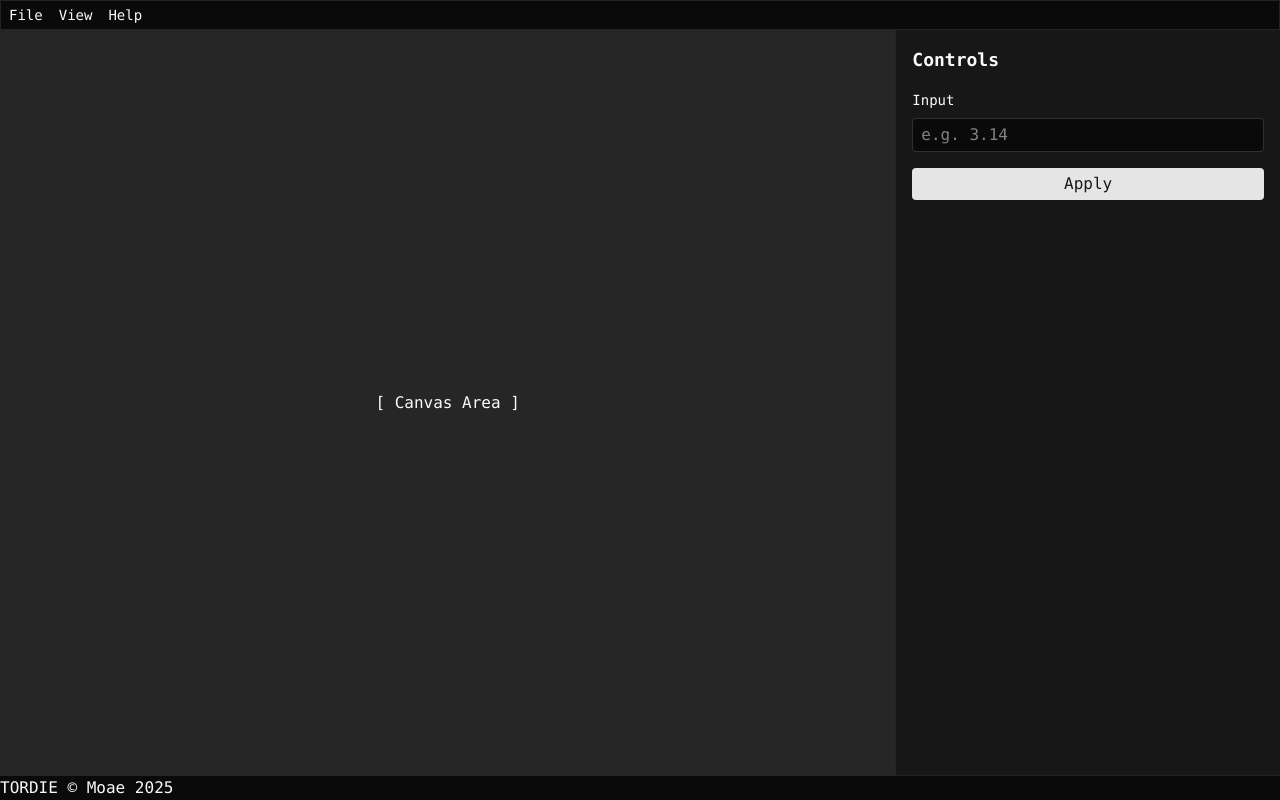
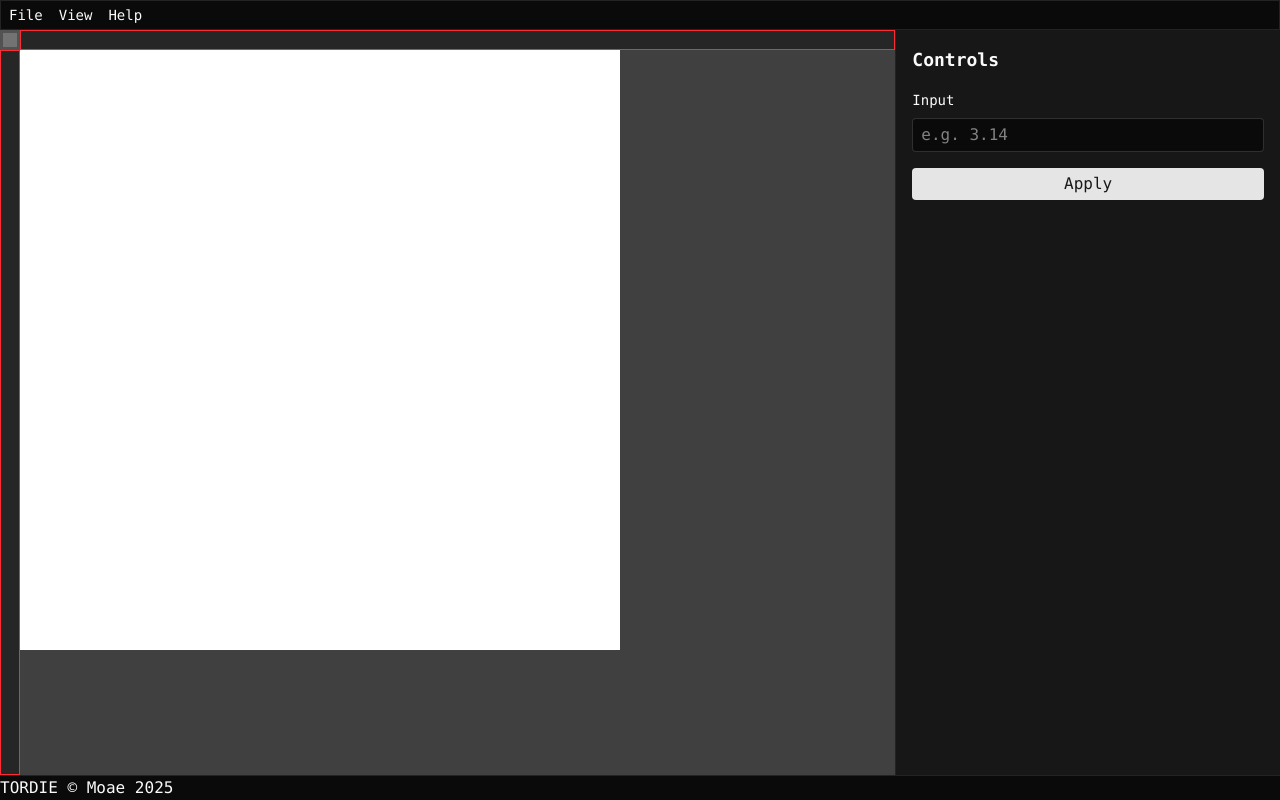
Before and after one commit to Moaesaycto/Tordie-6, a React (Vite) app: page / in a window 1280 px wide. Built offline with nearby package versions, Linux system fonts and the light colour scheme.

Commit message:
Added basics for document rendering

```diff
--- a/package.json
+++ b/package.json
@@ -14,6 +14,7 @@
     "@radix-ui/react-menubar": "^1.1.7",
     "@radix-ui/react-separator": "^1.1.4",
     "@radix-ui/react-slot": "^1.2.0",
+    "@radix-ui/react-tabs": "^1.1.8",
     "@tailwindcss/vite": "^4.1.4",
     "class-variance-authority": "^0.7.1",
     "clsx": "^2.1.1",
--- a/src/components/canvas/canvas.tsx
+++ b/src/components/canvas/canvas.tsx
@@ -1,11 +1,32 @@
+import Ruler from "@/components/canvas/guide/ruler";
+import CanvasRenderer from "@/components/canvas/render/canvasrenderer";
+
+const RULER_SIZE = 20;
+
 const Canvas = () => {
     return (
         <div className="h-full w-full">
             <div className="bg-muted h-full flex items-center justify-center">
-                [ Canvas Area ]
+                <div
+                    className="grid h-full w-full"
+                    style={{
+                        gridTemplateColumns: `${RULER_SIZE}px 1fr`,
+                        gridTemplateRows: `${RULER_SIZE}px 1fr`,
+                    }}
+                >
+                    <div className="bg-neutral-500 border-3 border-neutral-600" />
+                    <Ruler start={0} end={1} orientation="horizontal" />
+
+                    <Ruler
+                        start={0}
+                        end={1}
+                        orientation="vertical"
+                    />
+                    <CanvasRenderer />
+                </div>
             </div>
         </div>
-    )
-}
+    );
+};
 
-export default Canvas
+export default Canvas;
--- /dev/null
+++ b/src/components/canvas/guide/ruler.tsx
@@ -0,0 +1,36 @@
+type RulerProps = {
+    start: number,
+    end: number,
+    orientation?: "vertical" | "horizontal"
+    minorTicks?: number,
+    minorSteps?: number,
+    subMinorTicks?: number,
+    className?: string,
+};
+
+const Ruler = ({
+    start,
+    end,
+    orientation = "vertical",
+    minorTicks = 10,
+    minorSteps = 2,
+    subMinorTicks = 5,
+    className = "",
+}: RulerProps) => {
+    const isVertical = orientation === "vertical";
+
+    // Total length in pixels of the ruler
+    const length = end - start;
+
+    const viewBox = isVertical
+        ? `0 0 100 ${length}`
+        : `0 0 ${length} 100`;
+
+    return (
+        <div className={`w-full h-full border border-red-500 ${className ?? ""}`}>
+
+        </div>
+    );
+};
+
+export default Ruler;
--- /dev/null
+++ b/src/components/canvas/render/canvasrenderer.tsx
@@ -0,0 +1,25 @@
+import { useStatus } from "@/components/status-provider";
+
+const CanvasRenderer = () => {
+    const { documentWidth, documentHeight, offsetX, offsetY, zoom, rotation } = useStatus().canvas;
+
+    return (
+        <div className="relative w-full h-full overflow-hidden bg-neutral-700">
+            <div
+                className="absolute bg-white"
+                style={{
+                    width: `${documentWidth}px`,
+                    height: `${documentHeight}px`,
+                    transform: `
+                        translate(${offsetX}px, ${offsetY}px)
+                        scale(${zoom})
+                        rotate(${rotation}deg)
+                    `,
+                    transformOrigin: "top left",
+                }}
+            />
+        </div>
+    );
+};
+
+export default CanvasRenderer;
--- /dev/null
+++ b/src/components/controller/controller.tsx
@@ -0,0 +1,9 @@
+const Controller = () => {
+    return (
+        <div className="w-full h-full bg-white">
+
+        </div>
+    )
+}
+
+export default Controller;
--- a/src/components/status-provider.tsx
+++ b/src/components/status-provider.tsx
@@ -1,5 +1,6 @@
 import { ValidOS } from '@/types';
 import React, { createContext, useContext, useEffect, useState } from 'react';
+import Config from "@/tordie.config.json";
 
 type StatusProviderProps = {
     children: React.ReactNode
@@ -8,12 +9,22 @@ type StatusProviderProps = {
     }
 }
 
+type CanvasStateProps = {
+    documentWidth: number,
+    documentHeight: number,
+    offsetX: number,
+    offsetY: number,
+    rotation: number,
+    zoom: number,
+}
+
 type StatusProviderState = {
     devMode: boolean
     setDevMode: (state: boolean) => void
 
     os: ValidOS
     setOs: (os: ValidOS) => void
+    canvas: CanvasStateProps
 }
 
 const StatusProviderContext = createContext<StatusProviderState | undefined>(undefined);
@@ -32,21 +43,31 @@ export function StatusProvider({
         const platform = navigator.userAgent.toLowerCase()
 
         if (platform.includes("mac")) {
-          setOs("macos")
+            setOs("macos")
         } else if (platform.includes("win")) {
-          setOs("windows")
+            setOs("windows")
         } else if (platform.includes("linux")) {
-          setOs("linux")
+            setOs("linux")
         } else {
-          setOs(null)
+            setOs(null)
         }
-      }, [])
+    }, [])
+
+    const defaultCanvas = {
+        documentWidth: Config.canvas.defaultWidth,
+        documentHeight: Config.canvas.defaultHeight,
+        offsetX: Config.canvas.defaultOffsetX,
+        offsetY: Config.canvas.defaultOffsetY,
+        zoom: Config.canvas.defaultZoom,
+        rotation: Config.canvas.defaultRotation,
+    }
 
     const value = {
         devMode,
         setDevMode,
         os,
-        setOs
+        setOs,
+        canvas: defaultCanvas,
     }
 
     return (
--- /dev/null
+++ b/src/components/ui/tabs.tsx
@@ -0,0 +1,64 @@
+import * as React from "react"
+import * as TabsPrimitive from "@radix-ui/react-tabs"
+
+import { cn } from "@/lib/utils"
+
+function Tabs({
+  className,
+  ...props
+}: React.ComponentProps<typeof TabsPrimitive.Root>) {
+  return (
+    <TabsPrimitive.Root
+      data-slot="tabs"
+      className={cn("flex flex-col gap-2", className)}
+      {...props}
+    />
+  )
+}
+
+function TabsList({
+  className,
+  ...props
+}: React.ComponentProps<typeof TabsPrimitive.List>) {
+  return (
+    <TabsPrimitive.List
+      data-slot="tabs-list"
+      className={cn(
+        "bg-muted text-muted-foreground inline-flex h-9 w-fit items-center justify-center rounded-lg p-[3px]",
+        className
+      )}
+      {...props}
+    />
+  )
+}
+
+function TabsTrigger({
+  className,
+  ...props
+}: React.ComponentProps<typeof TabsPrimitive.Trigger>) {
+  return (
+    <TabsPrimitive.Trigger
+      data-slot="tabs-trigger"
+      className={cn(
+        "data-[state=active]:bg-background dark:data-[state=active]:text-foreground focus-visible:border-ring focus-visible:ring-ring/50 focus-visible:outline-ring dark:data-[state=active]:border-input dark:data-[state=active]:bg-input/30 text-foreground dark:text-muted-foreground inline-flex h-[calc(100%-1px)] flex-1 items-center justify-center gap-1.5 rounded-md border border-transparent px-2 py-1 text-sm font-medium whitespace-nowrap transition-[color,box-shadow] focus-visible:ring-[3px] focus-visible:outline-1 disabled:pointer-events-none disabled:opacity-50 data-[state=active]:shadow-sm [&_svg]:pointer-events-none [&_svg]:shrink-0 [&_svg:not([class*='size-'])]:size-4",
+        className
+      )}
+      {...props}
+    />
+  )
+}
+
+function TabsContent({
+  className,
+  ...props
+}: React.ComponentProps<typeof TabsPrimitive.Content>) {
+  return (
+    <TabsPrimitive.Content
+      data-slot="tabs-content"
+      className={cn("flex-1 outline-none", className)}
+      {...props}
+    />
+  )
+}
+
+export { Tabs, TabsList, TabsTrigger, TabsContent }
--- /dev/null
+++ b/src/tordie.config.json
@@ -0,0 +1,10 @@
+{
+    "canvas": {
+        "defaultWidth": 600,
+        "defaultHeight": 600,
+        "defaultOffsetX": 0,
+        "defaultOffsetY": 0,
+        "defaultRotation": 0,
+        "defaultZoom": 1
+    }
+}
--- a/src/vite-env.d.ts
+++ b/src/vite-env.d.ts
@@ -8,9 +8,8 @@ declare module '*.svg' {
     export default src;
 }
 
-// vite-env.d.ts or globals.d.ts
 declare module '*.svg?react' {
     import * as React from 'react';
     const ReactComponent: React.FC<React.SVGProps<SVGSVGElement>>;
     export default ReactComponent;
-  }
+}
```
Also changed, not shown: 1 other file (tests, documents, lock files or other folders).
